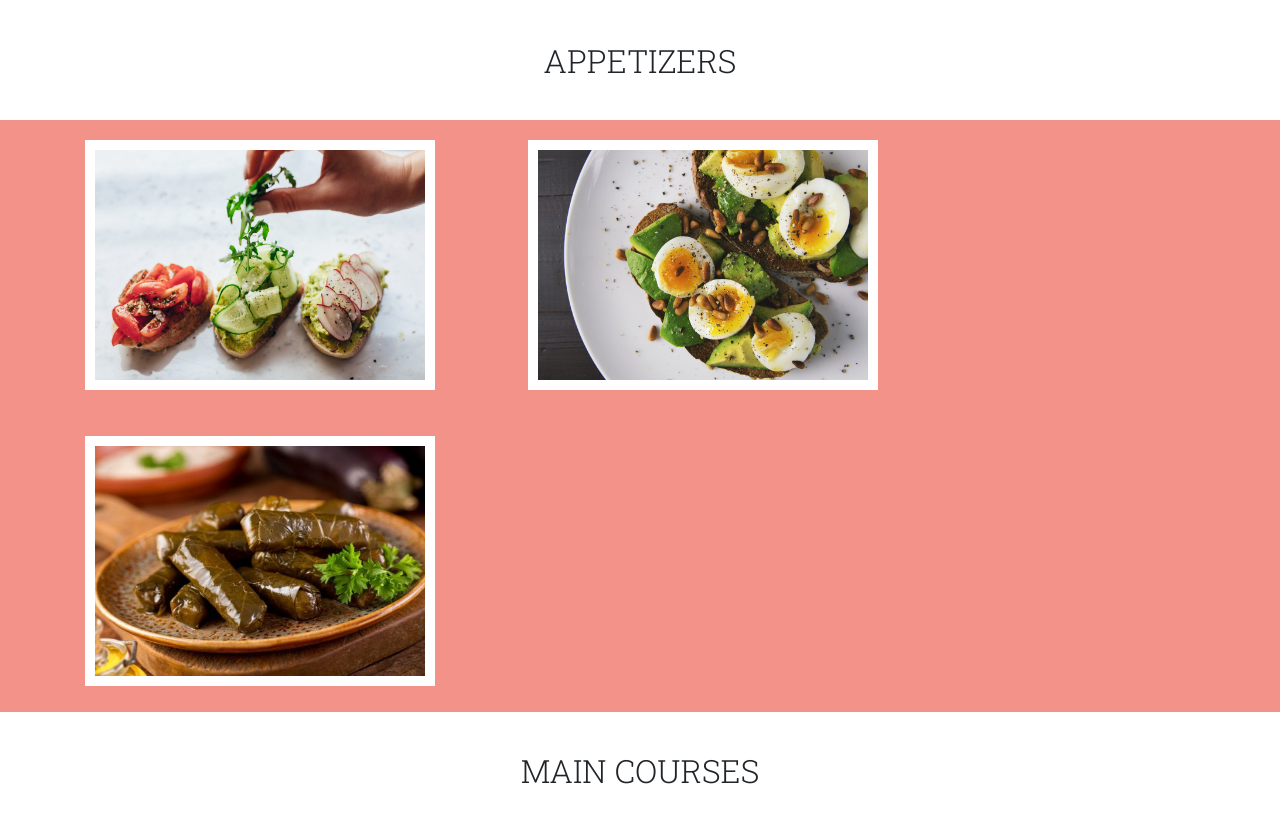
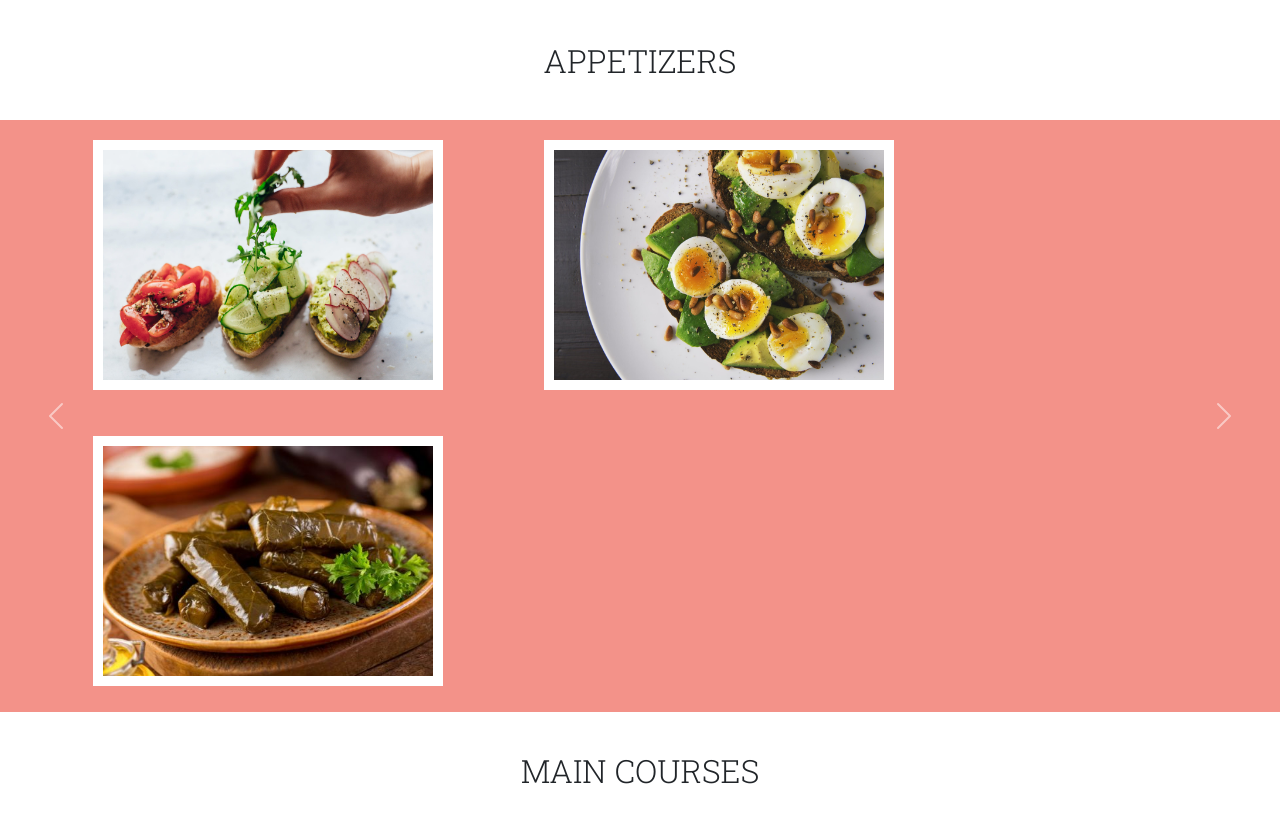
Before and after one commit to tuttiamore/cookbook-zfc, a plain HTML site: page index.html in a window 1280 px wide. Shown: the part 760-1585 px from the top of the page. Drawn offline with nearby package versions, Linux system fonts and the light colour scheme.

Commit message:
modify arrow

```diff
--- a/styles.css
+++ b/styles.css
@@ -145,7 +145,7 @@ font-family: 'DM Serif Display', serif; */
   position: relative;
   display: inline-block;
   align-items: center;
-  margin: 20px 5px 20px 85px;
+  margin: 20px 5px 20px 93px;
 }
 
 .carousel-item img:hover {
@@ -168,23 +168,13 @@ font-family: 'DM Serif Display', serif; */
   font-family: "Roboto", sans-serif;
 } */
 
-.carousel-control-prev,
-.carousel-control-next {
-  height: 300px;
-  width: 60px;
-  outline: $color-white;
-  background-size: 100%, 100%;
-  border-radius: 50%;
-  border: 1px solid $color-white;
-  background-color: $color-white;
+.carousel-control-next-icon {
+  margin-left: 80px;
+}
+.carousel-control-prev-icon {
+  margin-right: 80px;
 }
 
-.carousel-control-next-icon {
-  margin-left: 60px;
-}
-.carousel-control-prev-icon {
-  margin-right: 60px;
-}
 /* h1 {
   text-align: center;
   font-family: "Roboto slab", serif;
```
